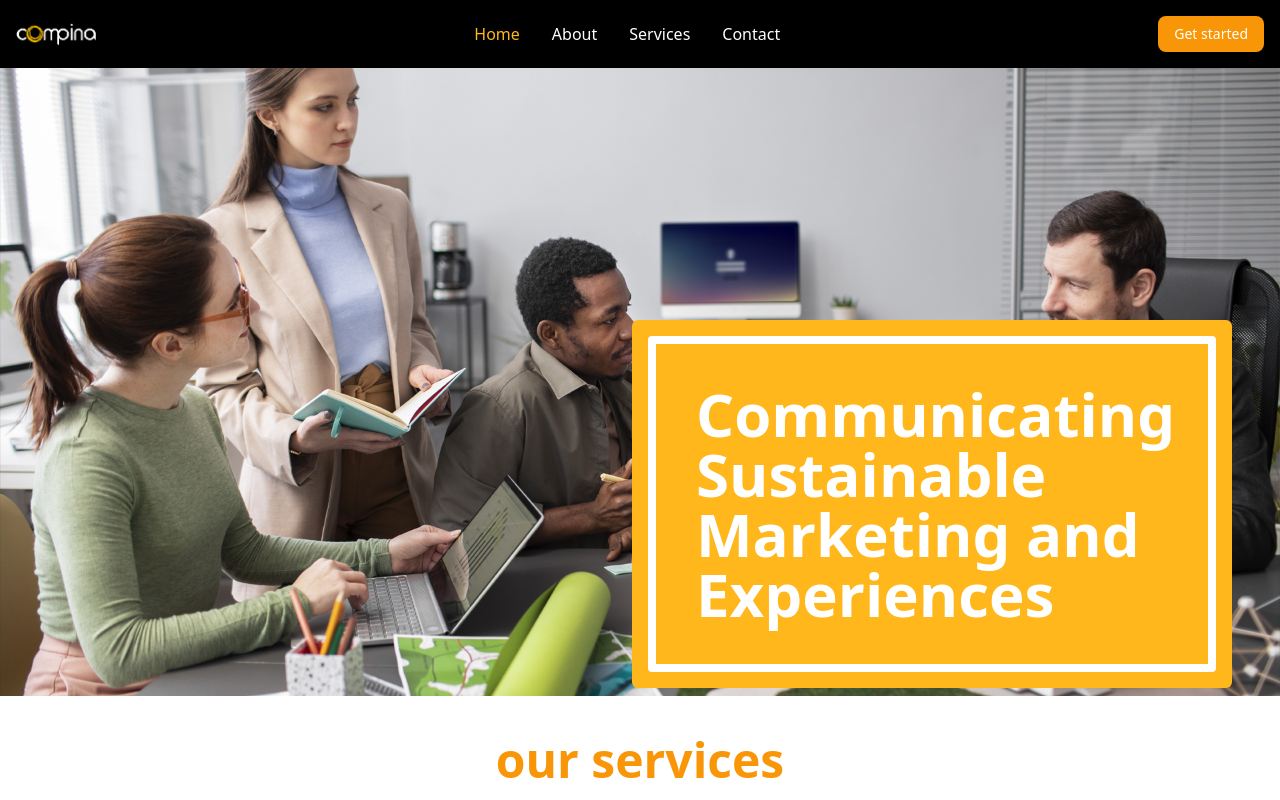
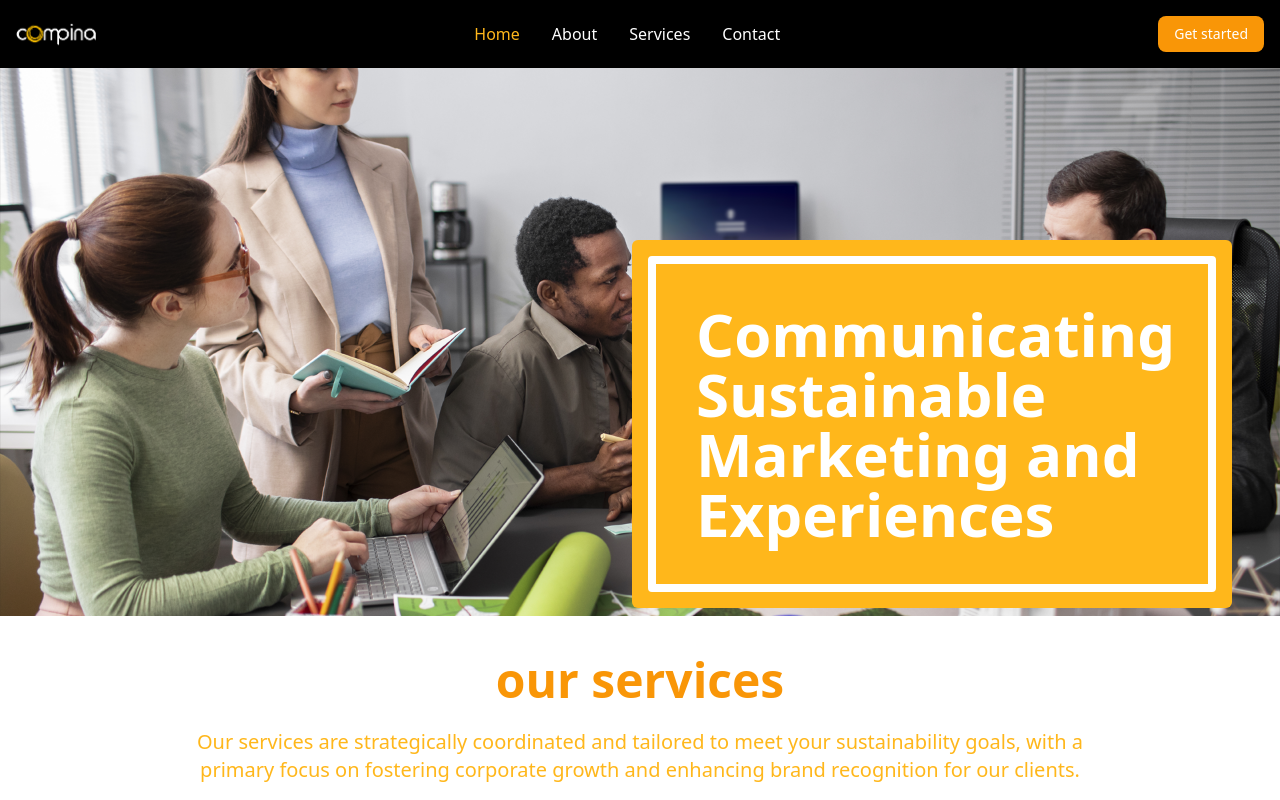
Before and after one commit to edwardyq67/compina, a React (Vite) app: page / in a window 1280 px wide. Shown: the top 800 px of the page. Built offline with nearby package versions, Linux system fonts and the light colour scheme.

Commit message:
actualizacion10

```diff
--- a/src/compents/Home.jsx
+++ b/src/compents/Home.jsx
@@ -53,7 +53,7 @@ function Home() {
           disableOnInteraction: false,
         }}
         modules={[Autoplay, EffectFade, Navigation, Pagination]}
-        className="h-[80vh] mySwiper"
+        className="h-[70vh] mySwiper max-h-[1000px]"
 
       >
         <SwiperSlide className='relative'>
```
